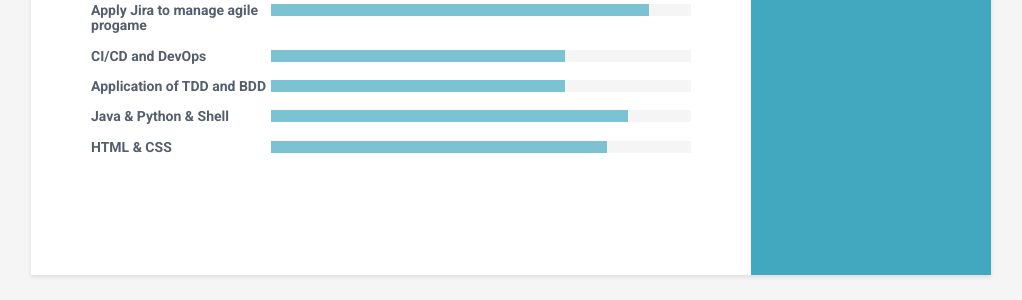
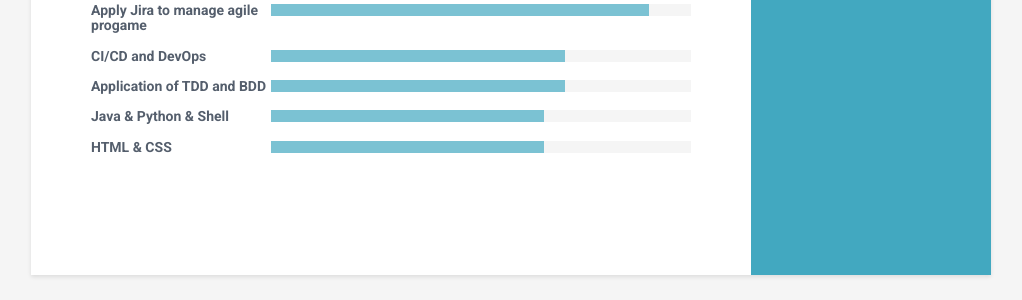
Before and after one commit to liuyang0116/LiuYangResume_EN, a Jekyll site: the page built from index.html, in a window 1280 px wide. Shown: the part 2274-2574 px from the top of the page, without its empty margins (129-1151 px from the left). Built offline with Jekyll 4.4.1, drawn with Linux system fonts in a browser that asks for light colours.

Commit message:
Update skills.html

```diff
--- a/_includes/skills.html
+++ b/_includes/skills.html
@@ -28,7 +28,7 @@
                     <div class="item">
                         <h3 class="level-title">Java & Python & Shell </h3>
                         <div class="level-bar">
-                            <div class="level-bar-inner" data-level="85%">
+                            <div class="level-bar-inner" data-level="65%">
                             </div>
                         </div><!--//level-bar-->
                     </div><!--//item-->
@@ -36,7 +36,7 @@
 					<div class="item">
                         <h3 class="level-title">HTML & CSS</h3>
                         <div class="level-bar">
-                            <div class="level-bar-inner" data-level="80%">
+                            <div class="level-bar-inner" data-level="65%">
                             </div>
                         </div><!--//level-bar-->
                     </div><!--//item-->
```
